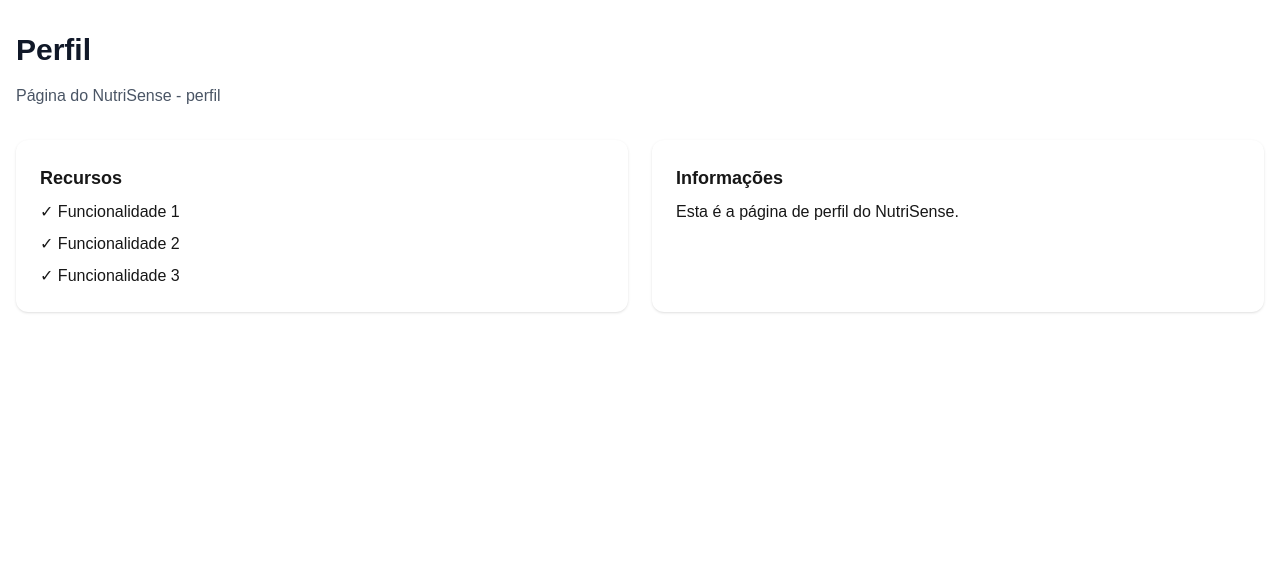
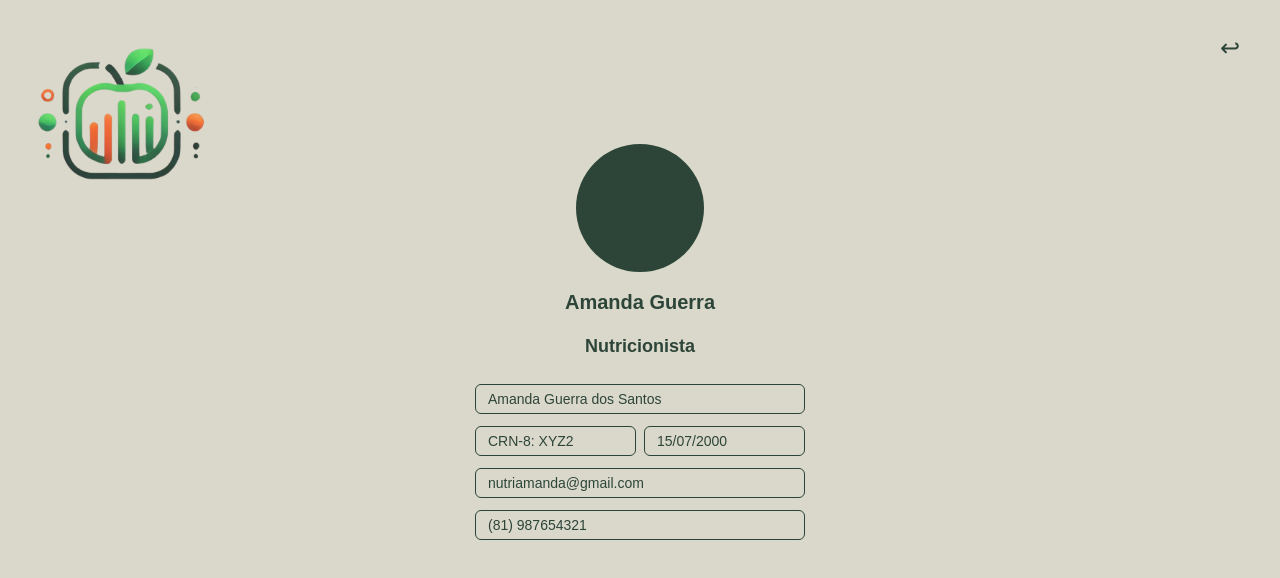
Before and after one commit to dyonxsz/Projeto-Marcos, a Next.js app: page /perfil in a window 1280 px wide. Shown: the top 578 px of the page. Built offline with nearby package versions, Linux system fonts and the light colour scheme.

Commit message:
Resolve merge conflicts

```diff
--- a/package.json
+++ b/package.json
@@ -8,6 +8,7 @@
     "start": "next start"
   },
   "dependencies": {
+    "bootstrap-icons": "^1.13.1",
     "clsx": "^2.1.1",
     "date-fns": "^4.1.0",
     "next": "16.0.6",
--- a/src/app/perfil/page.jsx
+++ b/src/app/perfil/page.jsx
@@ -1,24 +1,68 @@
+"use client";
+
 export default function PerfilPage() {
   return (
-    <div className="container mx-auto px-4 py-8">
-      <h1 className="text-3xl font-bold text-gray-900 mb-4">Perfil</h1>
-      <p className="text-gray-600 mb-8">Página do NutriSense - perfil</p>
+    <div className="min-h-screen w-full bg-[#DAD8CB] text-[#2D4539] font-sans relative">
+      <img
+        src="/logo.jpg"
+        alt="Logo"
+        className="w-48 absolute top-6 left-6"
+      />
 
-      <div className="grid grid-cols-1 md:grid-cols-2 gap-6">
-        <div className="bg-white p-6 rounded-xl shadow">
-          <h3 className="font-bold text-lg mb-2">Recursos</h3>
-          <ul className="space-y-2">
-            <li className="flex items-center gap-2">✓ Funcionalidade 1</li>
-            <li className="flex items-center gap-2">✓ Funcionalidade 2</li>
-            <li className="flex items-center gap-2">✓ Funcionalidade 3</li>
-          </ul>
+      <button
+        onClick={() => window.history.back()}
+        className="absolute top-8 right-10 text-2xl"
+      >
+        ↩
+      </button>
+
+      <div className="flex flex-col items-center pt-36">
+        {/* Ícone Bootstrap Icons substituído */}
+        <div className="w-32 h-32 mb-4 flex items-center justify-center bg-[#2D4539] rounded-full text-[#DAD8CB]">
+          <i className="bi bi-person-fill text-6xl"></i>
         </div>
 
-        <div className="bg-white p-6 rounded-xl shadow">
-          <h3 className="font-bold text-lg mb-2">Informações</h3>
-          <p>Esta é a página de perfil do NutriSense.</p>
+        <h2 className="text-xl font-semibold">Amanda Guerra</h2>
+        <h3 className="text-lg font-semibold mt-4">Nutricionista</h3>
+
+        <div className="flex flex-col w-[330px] mt-6 space-y-3">
+          <input
+            type="text"
+            readOnly
+            value="Amanda Guerra dos Santos"
+            className="border border-[#2D4539] rounded-md px-3 py-1 bg-transparent text-sm"
+          />
+
+          <div className="flex gap-2">
+            <input
+              type="text"
+              readOnly
+              value="CRN-8: XYZ2"
+              className="border border-[#2D4539] rounded-md px-3 py-1 w-full bg-transparent text-sm"
+            />
+            <input
+              type="text"
+              readOnly
+              value="15/07/2000"
+              className="border border-[#2D4539] rounded-md px-3 py-1 w-full bg-transparent text-sm"
+            />
+          </div>
+
+          <input
+            type="email"
+            readOnly
+            value="nutriamanda@gmail.com"
+            className="border border-[#2D4539] rounded-md px-3 py-1 bg-transparent text-sm"
+          />
+
+          <input
+            type="text"
+            readOnly
+            value="(81) 987654321"
+            className="border border-[#2D4539] rounded-md px-3 py-1 bg-transparent text-sm"
+          />
         </div>
       </div>
     </div>
-  )
+  );
 }
```
Also changed, not shown: 1 other file (tests, documents, lock files or other folders).
